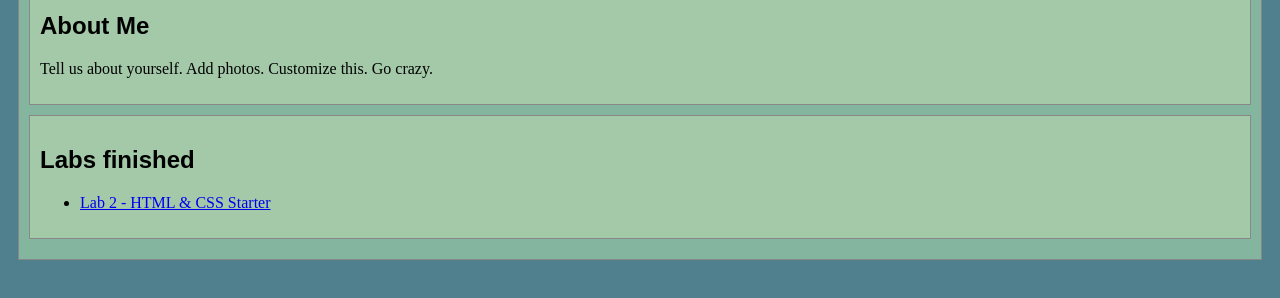
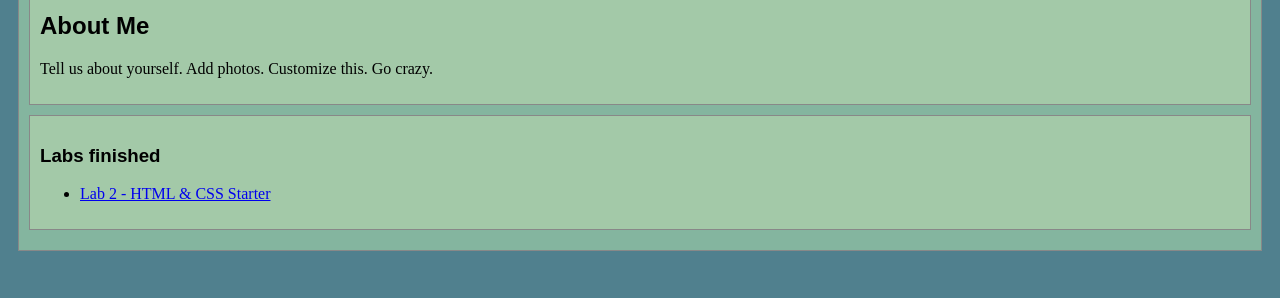
Before and after one commit to Natsuo500/art101, a plain HTML site: page index.html in a window 1280 px wide. Shown: the part 488-786 px from the top of the page. Drawn offline with Linux system fonts and the light colour scheme.

Commit message:
Update index.html

```diff
--- a/index.html
+++ b/index.html
@@ -34,7 +34,7 @@
 		<nav id="links">
 			<!-- Put links to labs here. -->
 			<div class="minor-section">
-			<h2>Labs finished</h2>
+			<h3>Labs finished</h3>
 			<ul>
 				<li><a href="https://natsuo500.github.io/art101/lab2">Lab 2 - HTML & CSS Starter</a></li>
 
```
